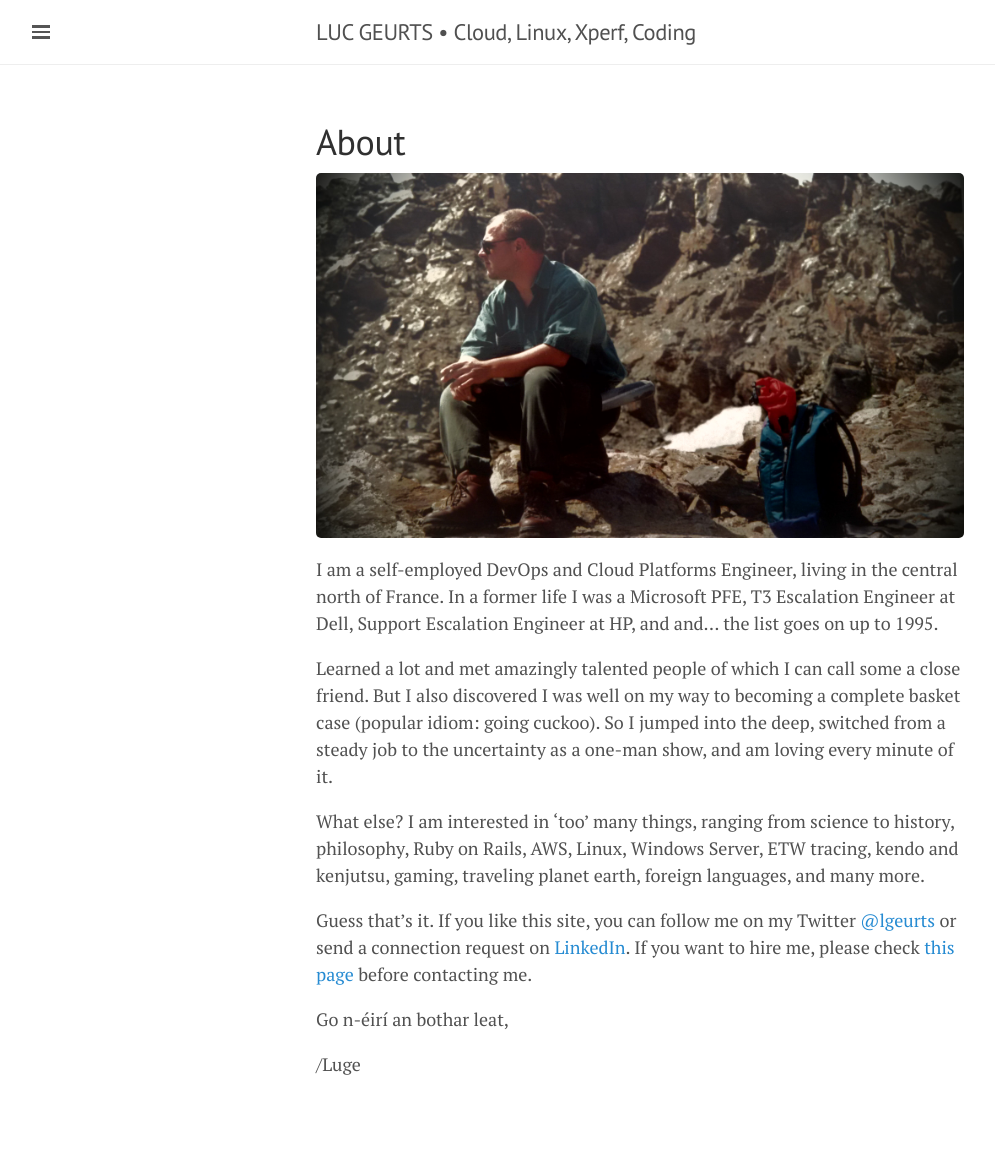
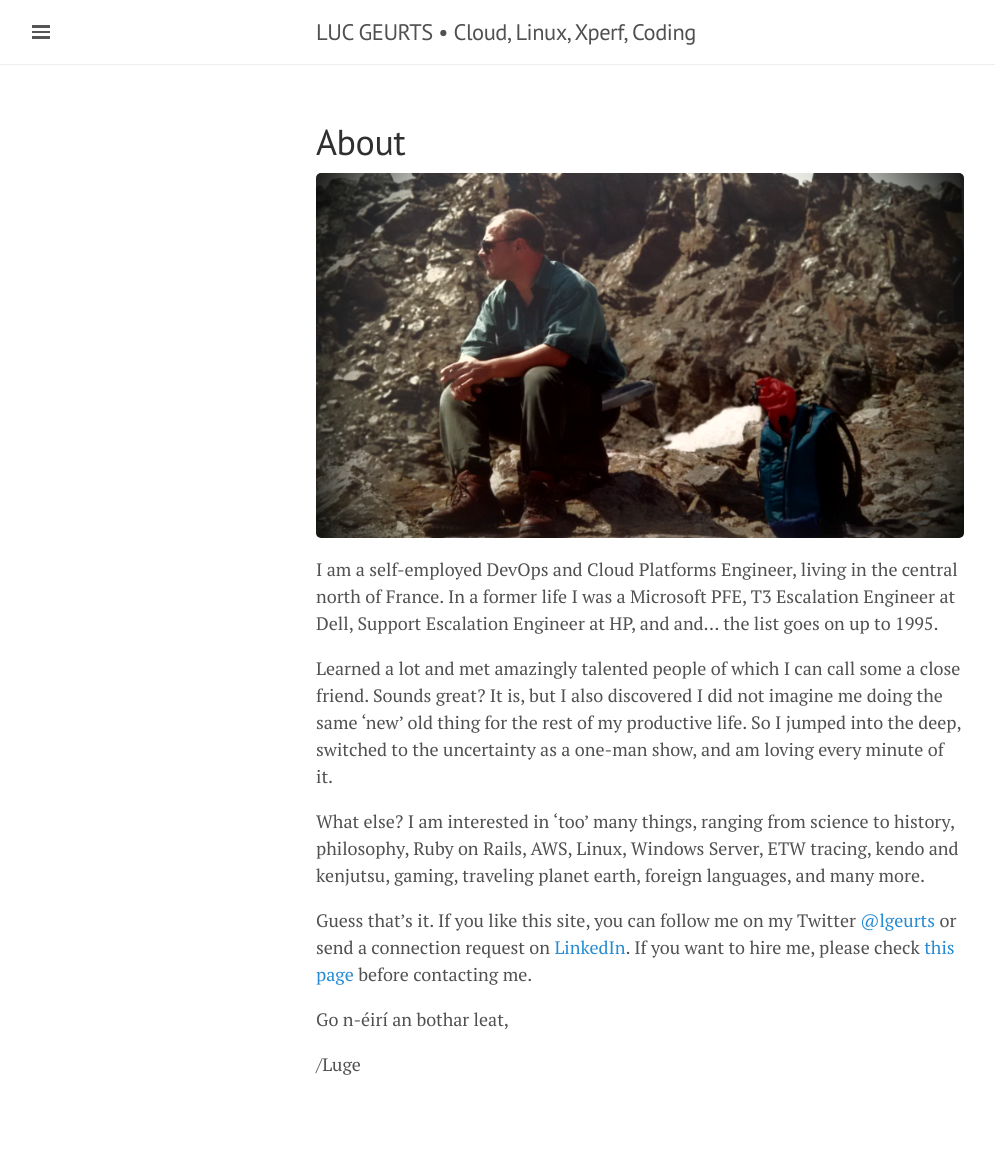
Before and after one commit to lgeurts/lgeurts.github.io, a Jekyll site: the page built from about.md, in a window 1280 px wide. Shown: the whole page, without its empty margins (0-995 px from the left). Built offline with Jekyll 4.4.1, drawn with Linux system fonts in a browser that asks for light colours; nearby versions of some CDN libraries.

Commit message:
Update about.md

```diff
--- a/about.md
+++ b/about.md
@@ -8,7 +8,7 @@ title: About
 I am a self-employed DevOps and Cloud Platforms Engineer, living in the central north of France.
 In a former life I was a Microsoft PFE, T3 Escalation Engineer at Dell, Support Escalation Engineer at HP, and and... the list goes on up to 1995.
 
-Learned a lot and met amazingly talented people  of which I can call some a close friend. But I also discovered I was well on my way to becoming a complete basket case (popular idiom: going cuckoo). So I jumped into the deep, switched from  a steady job to the uncertainty as a one-man show, and am loving every minute of it.
+Learned a lot and met amazingly talented people  of which I can call some a close friend. Sounds great? It is, but I also discovered I did not imagine me doing the same 'new' old thing for the rest of my productive life. So I jumped into the deep, switched to the uncertainty as a one-man show, and am loving every minute of it.
 
 What else? I am interested in 'too' many things, ranging from science to history, philosophy, Ruby on Rails, AWS, Linux, Windows Server, ETW tracing, kendo and kenjutsu, gaming, traveling planet earth, foreign languages, and many more.
 
```
